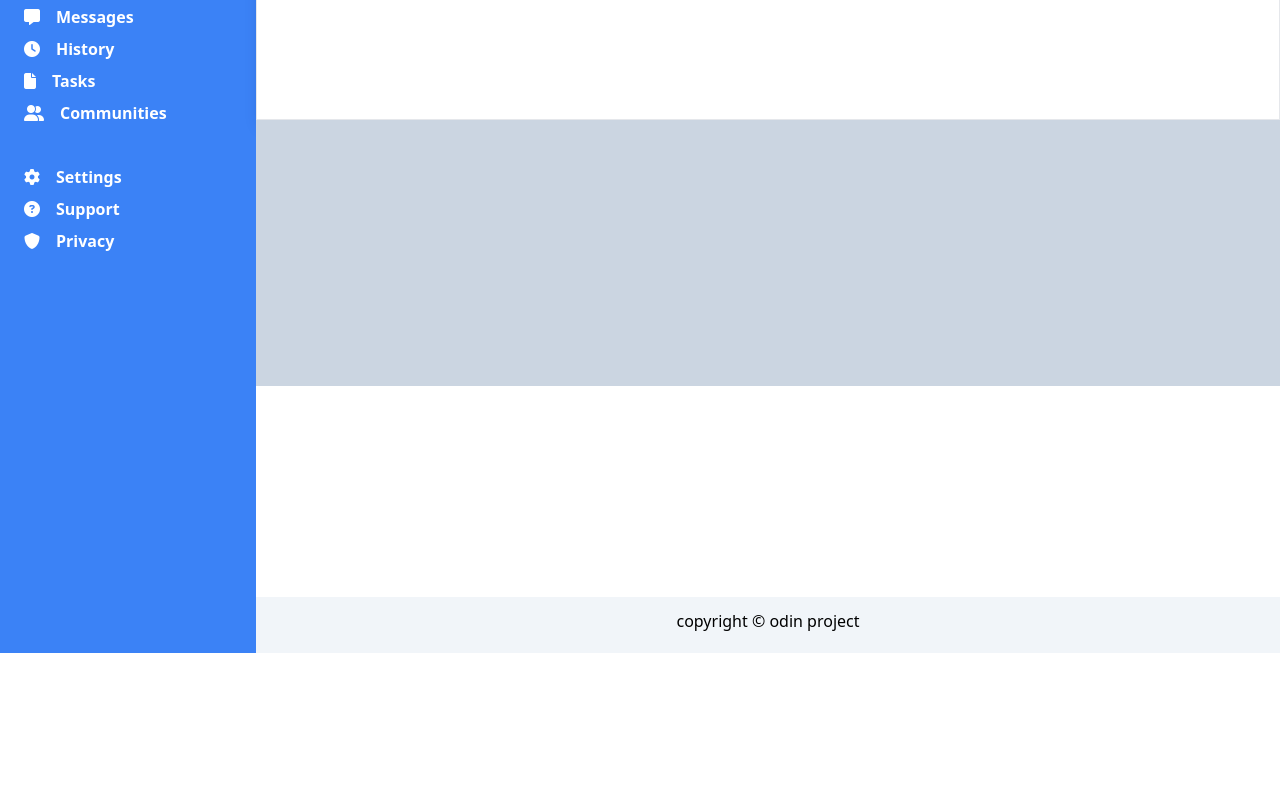
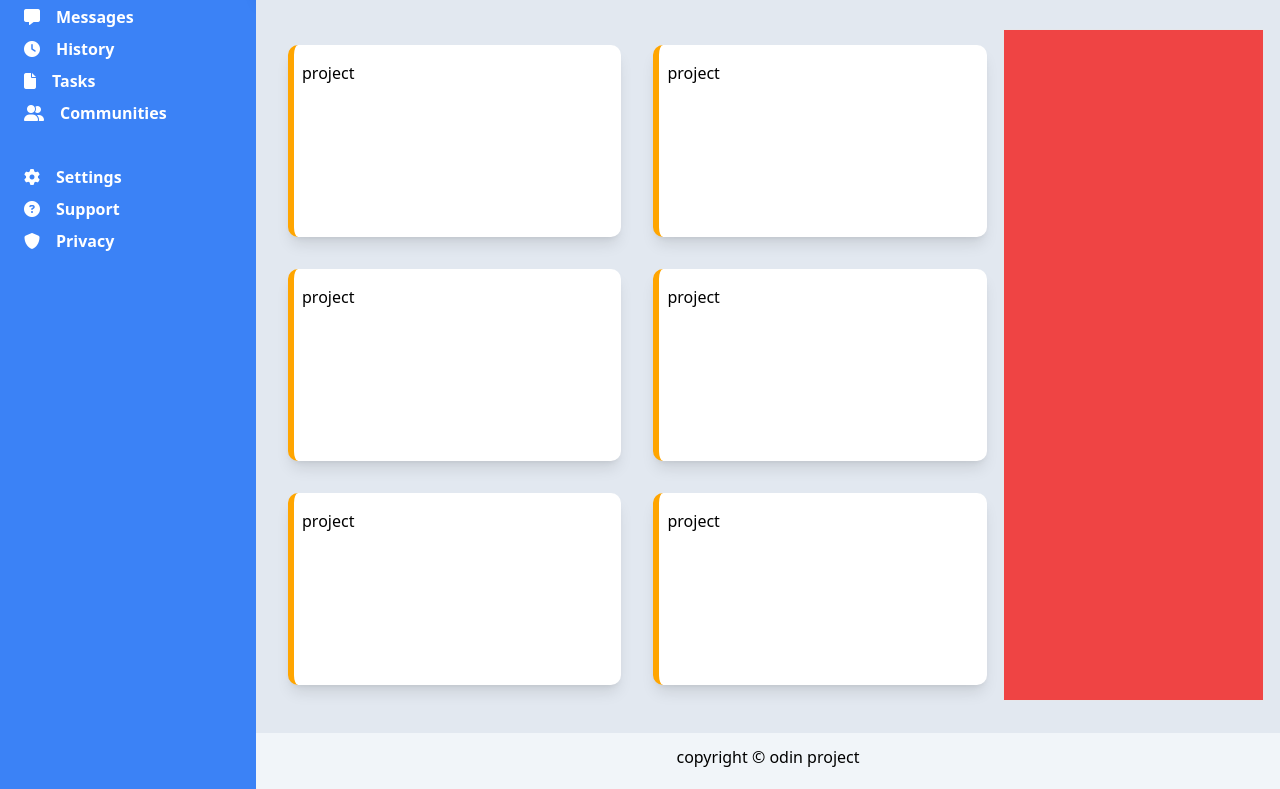
Before and after one commit to numan-iftikhar/dashboard-odin, a website built with Vite: page index.html in a window 1280 px wide. Shown: the part 147-936 px from the top of the page. Before the commit the page ends 800 px from the top, so only its background shows below. Built offline with nearby package versions, Linux system fonts and the light colour scheme.

Commit message:
add main content grid

```diff
--- a/index.html
+++ b/index.html
@@ -19,10 +19,9 @@
   </head>
 
   <body>
-    <div class="grid grid-cols-1 sm:grid-cols-[1fr_4fr] sm:grid-rows-3">
-      <div
-        class="sidebar row-span-full p-5 bg-blue-500 text-white text-md font-semibold h-screen"
-      >
+    <div class="grid grid-cols-1 sm:grid-cols-[1fr_4fr]">
+      <!-- sidebar section -->
+      <div class="sidebar p-5 bg-blue-500 text-white text-md font-semibold">
         <div class="brandName flex items-center pb-8 text-2xl font-bold">
           <div class="logo ml-1 mr-4">
             <a href="#"><i class="fa-sharp fa-solid fa-bullseye"></i></a>
@@ -93,7 +92,10 @@
         </div>
       </div>
 
-      <header class="header col-start-2 col-end-3 py-4 px-8 shadow-lg border">
+      <!-- main right side -->
+      <div class="col-start-2 col-end-3">
+        <!-- header -->
+        <header class="header shadow-lg border border-b-black h-36 py-4 px-8">
           <div class="h__top flex justify-between">
             <div class="top__left flex items-center">
               <div>
@@ -110,7 +112,11 @@
             <div class="top__right flex items-center space-x-6">
               <div><i class="fa-regular fa-bell"></i></div>
               <div>
-              <img src="imgs/avator.png" alt="avator" class="w-8 rounded-2xl" />
+                <img
+                  src="imgs/avator.png"
+                  alt="avator"
+                  class="w-8 rounded-2xl"
+                />
               </div>
               <div class="font-bold">Numan Iftikhar</div>
             </div>
@@ -132,16 +138,41 @@
             </div>
 
             <div class="right space-x-4">
-            <button class="hover:bg-blue-600 bg-blue-500 text-white w-20 rounded-2xl py-1">New</button>
-            <button class="hover:bg-blue-600 bg-blue-500 text-white w-20 rounded-2xl py-1">Upload</button>
-            <button class="hover:bg-blue-600 bg-blue-500 text-white w-20 rounded-2xl py-1">Share</button>
+              <button
+                class="hover:bg-blue-600 bg-blue-500 text-white w-20 rounded-2xl py-1"
+              >
+                New
+              </button>
+              <button
+                class="hover:bg-blue-600 bg-blue-500 text-white w-20 rounded-2xl py-1"
+              >
+                Upload
+              </button>
+              <button
+                class="hover:bg-blue-600 bg-blue-500 text-white w-20 rounded-2xl py-1"
+              >
+                Share
+              </button>
             </div>
           </div>
         </header>
 
-      <main class="mainContent col-start-2 col-end-3 bg-slate-300">
+        <!-- main content section -->
+        <main class="mainContent py-8 px-4 grid grid-col-3 bg-slate-200">
+          <!-- projects -->
+          <div class="col-start-1 col-end-3 grid grid-cols-2">
+            <div class="projectCard shadow-lg">project</div>
+            <div class="projectCard shadow-lg">project</div>
+            <div class="projectCard shadow-lg">project</div>
+            <div class="projectCard shadow-lg">project</div>
+            <div class="projectCard shadow-lg">project</div>
+            <div class="projectCard shadow-lg">project</div>
+          </div>
 
+          <!-- announcements and trending section -->
+          <div class="border bg-red-500 col-start-3 col-end-4"></div>
         </main>
+
 
         <footer
           class="bg-slate-100 h-14 mt-auto pt-3 col-start-2 col-end-3 text-center"
@@ -149,5 +180,6 @@
           copyright &copy; odin project
         </footer>
       </div>
+    </div>
   </body>
 </html>
--- a/style.css
+++ b/style.css
@@ -17,3 +17,11 @@
     background-color: blue;
     border-radius: 4px;
 }
+.mainContent .projectCard{
+    height: 12rem;
+    background-color: white;
+    border-radius: 10px;
+    margin: 1rem;
+    padding: 1rem .5rem;
+    border-left: 6px solid orange;
+}
```
Lines whose indentation alone changed are shown as unchanged.
